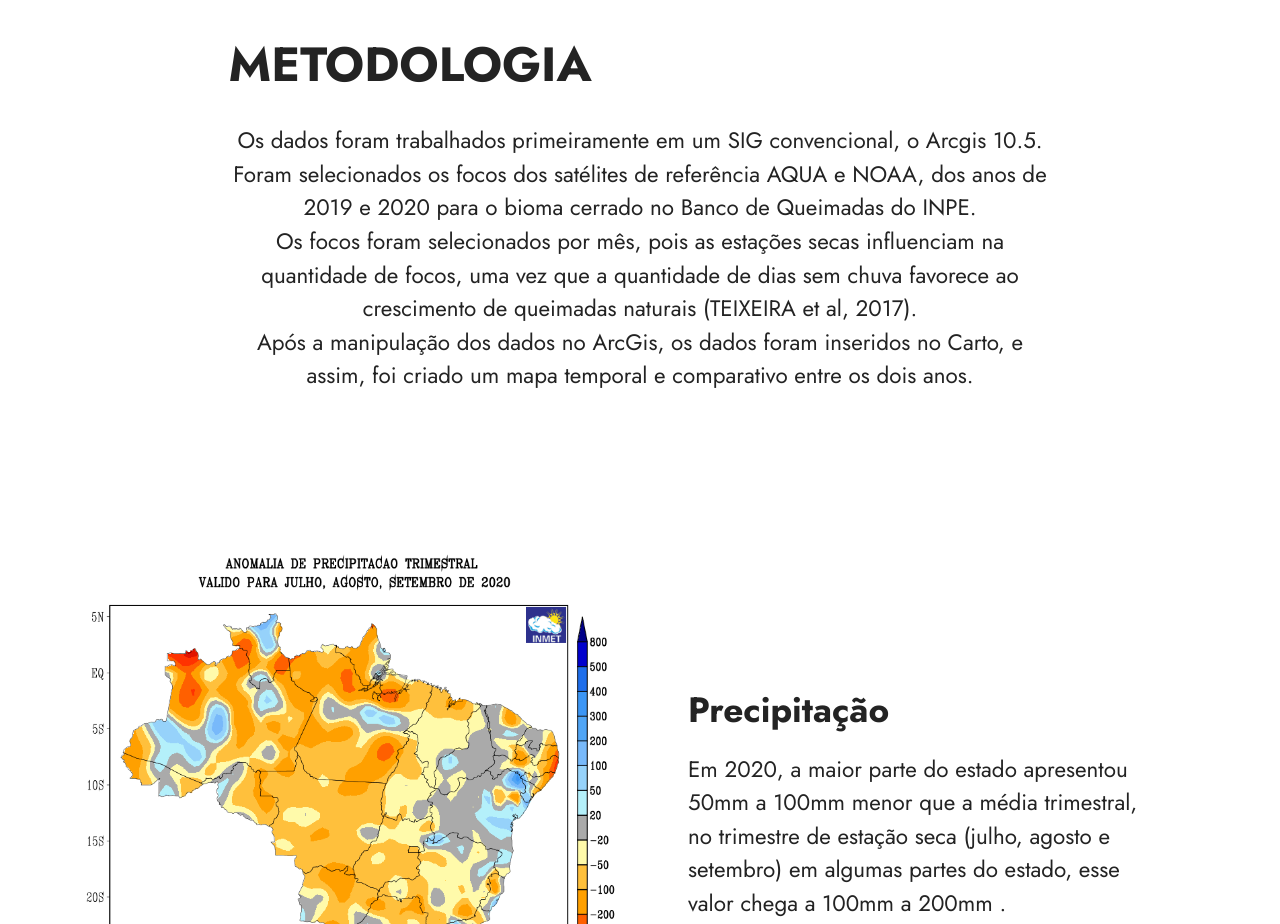
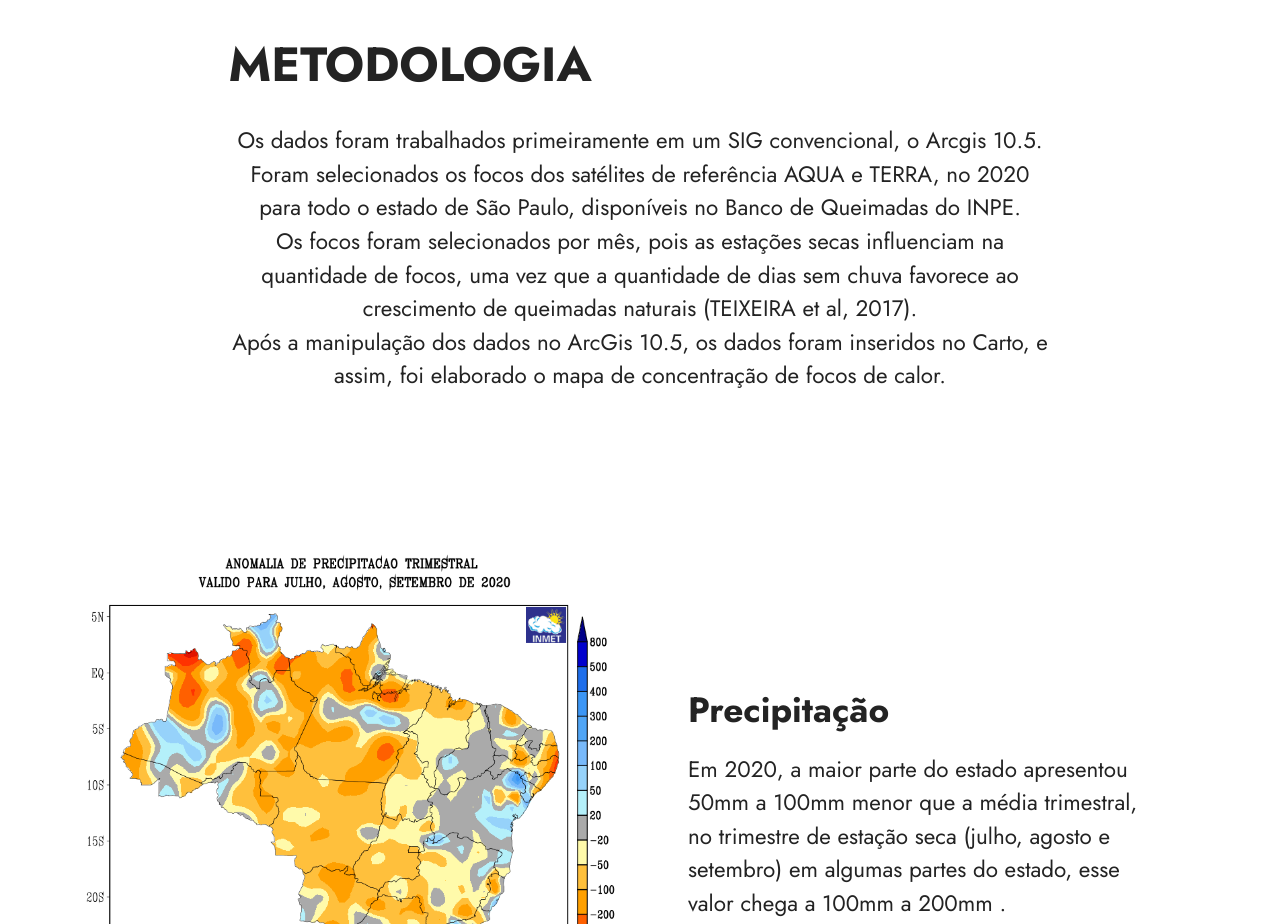
Before and after one commit to leticiassis/leticiassis.github.io, a plain HTML site: page index.html in a window 1280 px wide. Shown: the part 2420-3344 px from the top of the page. Drawn offline with Linux system fonts and the light colour scheme; files whose address does not match are found by name.

Commit message:
Update index.html

```diff
--- a/index.html
+++ b/index.html
@@ -117,9 +117,9 @@
         <div class="row justify-content-center">
             <div class="title col-12 col-md-9">
                 <h3 class="mbr-section-title mbr-fonts-style align-center mb-4 display-2"><strong>METODOLOGIA</strong><strong><br></strong></h3>
-                <h4 class="mbr-section-subtitle align-center mbr-fonts-style mb-4 display-7">Os dados foram trabalhados primeiramente em um SIG convencional, o Arcgis 10.5. Foram selecionados os focos dos satélites de referência AQUA e NOAA, dos anos de 2019 e 2020 para o bioma cerrado no Banco de Queimadas do INPE.
+                <h4 class="mbr-section-subtitle align-center mbr-fonts-style mb-4 display-7">Os dados foram trabalhados primeiramente em um SIG convencional, o Arcgis 10.5. Foram selecionados os focos dos satélites de referência AQUA e TERRA, no 2020 para todo o estado de São Paulo, disponíveis no Banco de Queimadas do INPE.
 <div>Os focos foram selecionados por mês, pois as estações secas influenciam na quantidade de focos, uma vez que a quantidade de dias sem chuva favorece ao crescimento de queimadas naturais (TEIXEIRA et al, 2017).
-</div><div>Após a manipulação dos dados no ArcGis, os dados foram inseridos no Carto, e assim, foi criado um mapa temporal e comparativo entre os dois anos.
+</div><div>Após a manipulação dos dados no ArcGis 10.5, os dados foram inseridos no Carto, e assim, foi elaborado o mapa de concentração de focos de calor.
 </div></h4>
 
             </div>
```
